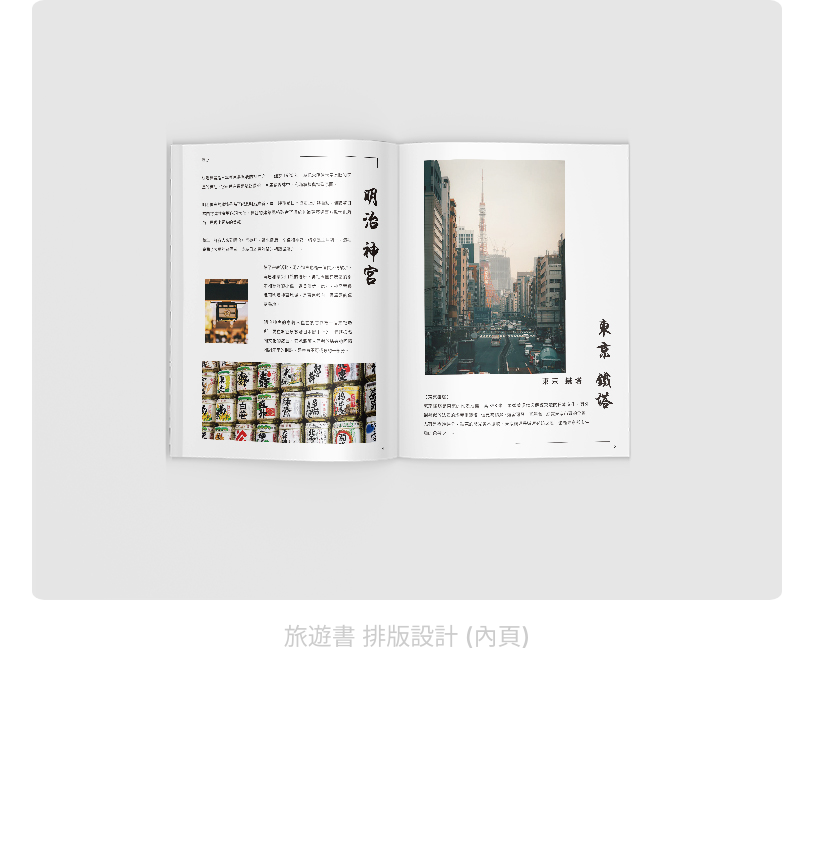
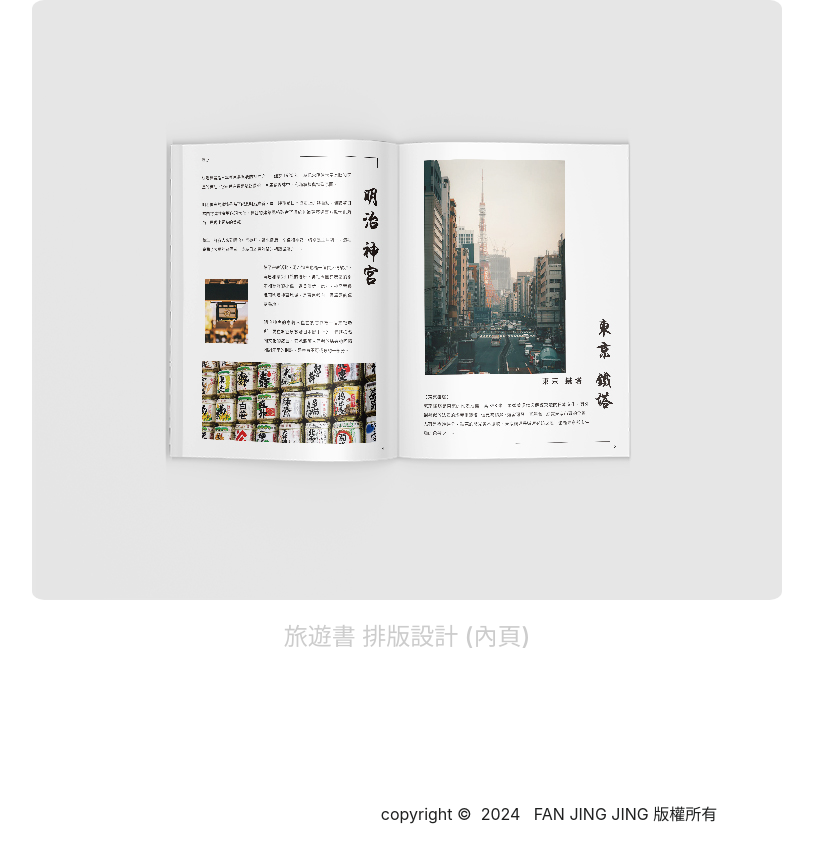
Before and after one commit to 30fanjingjing/portfolio, a plain HTML site: page index.html in a window 1280 px wide. Shown: the part 9785-10631 px from the top of the page, without its empty margins (91-904 px from the left). Before the commit the page ends 10537 px from the top, so only its background shows below. Drawn offline with nearby package versions, Linux system fonts and the light colour scheme; files whose address does not match are found by name.

Commit message:
20240618_v1

```diff
--- a/css/index.css
+++ b/css/index.css
@@ -83,3 +83,12 @@ section{
             margin-top: 0px;
             margin-bottom: 100px;
         }
+.footer{
+            /* 取消浮動 (方法一) */
+            /* 不管有無上一層都可以做*/
+            /* clear: both; */
+            /* background-color: #E4DDD2; */
+            color: #1F2020;
+            text-align: center;
+            padding: 50px 0 20px;
+        }
--- a/index.html
+++ b/index.html
@@ -147,6 +147,8 @@
                 </a>
                 <h4>旅遊書 排版設計 (內頁)</h4>
             </div>
+            <div class="footer">copyright &copy;&nbsp;      2024&nbsp;&nbsp;        FAN JING JING 版權所有</div>
+        </div>
         </div>
         <div class="container">
             <!-- <div class="info">
@@ -221,23 +223,7 @@
         </div>
     </section> -->
     <!-- CONTACT -->
-    <!-- <section id="CONTACT">
-        <div class="container">
-            <div class="row">
-                <div class="txt-bg">
-                    <h2><i class="bi bi-person-lines-fill">&nbsp</i>CONTACT</h2>
-                    <p>Lorem ipsum dolor sit amet consectetur adipisicing elit. Facere esse aliquam architecto laudantium
-                        minus ad sint atque nisi porro neque dolorem, accusantium excepturi aspernatur eius vero molestias
-                        earum alias nostrum at ex quo! Maiores facilis excepturi quia, neque repellat quaerat itaque. Nihil
-                        nesciunt facilis doloribus id commodi ullam, corrupti sunt soluta omnis sit debitis perspiciatis
-                        ab nostrum autem ratione est facere ut optio magni in vero repellat. Odio inventore nostrum labore
-                        officia consectetur nam ducimus minima alias veritatis, quia, sequi reiciendis nesciunt eos ipsam?
-                        Nemo nihil voluptatem, eveniet possimus mollitia perspiciatis sunt, molestias saepe laboriosam quia
-                        qui, iste cumque consequatur.</p>
-                </div>
-            </div>
-        </div>
-    </section> -->
+
 
 
     <!-- jQuery主程式 -->
```
Lines whose indentation alone changed are shown as unchanged.
